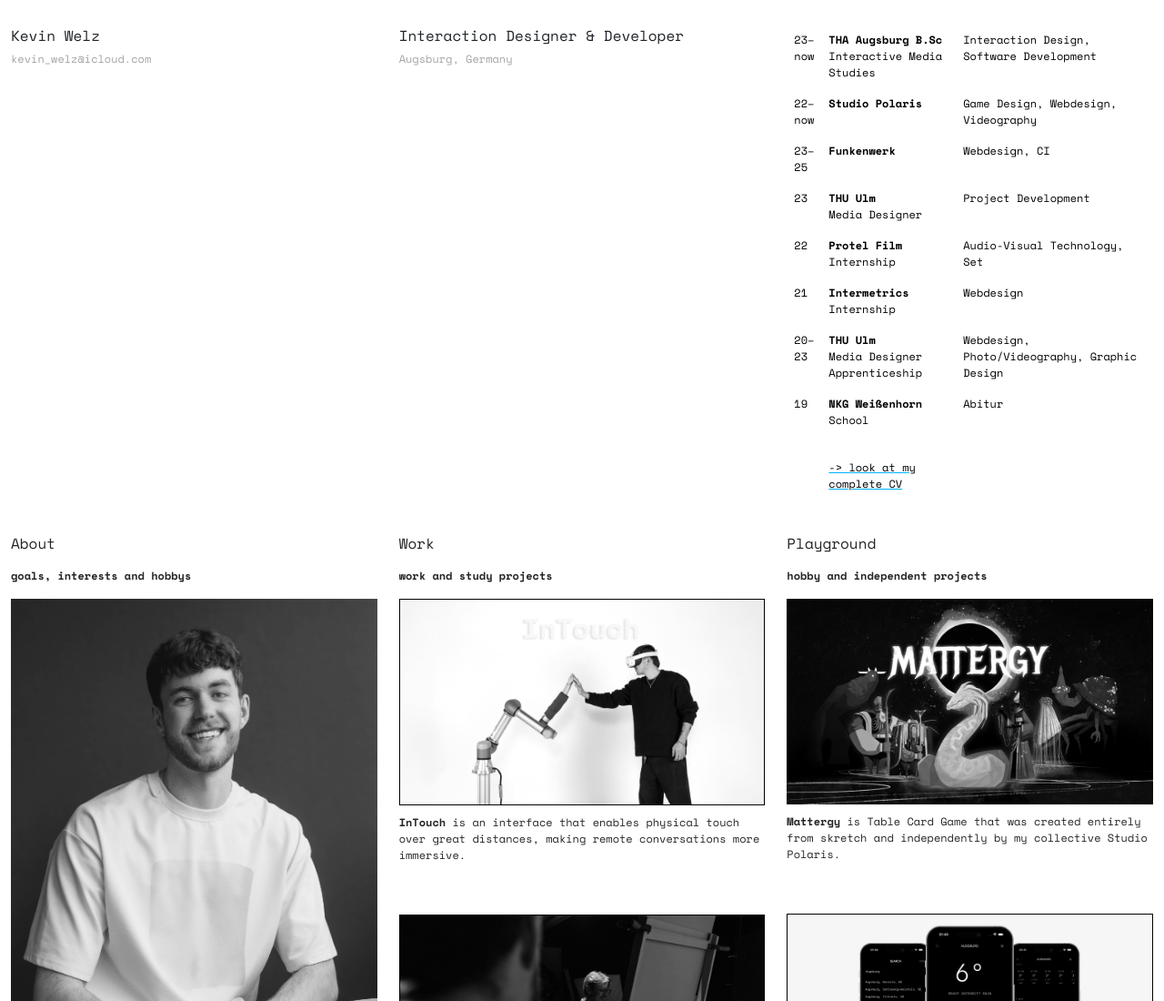
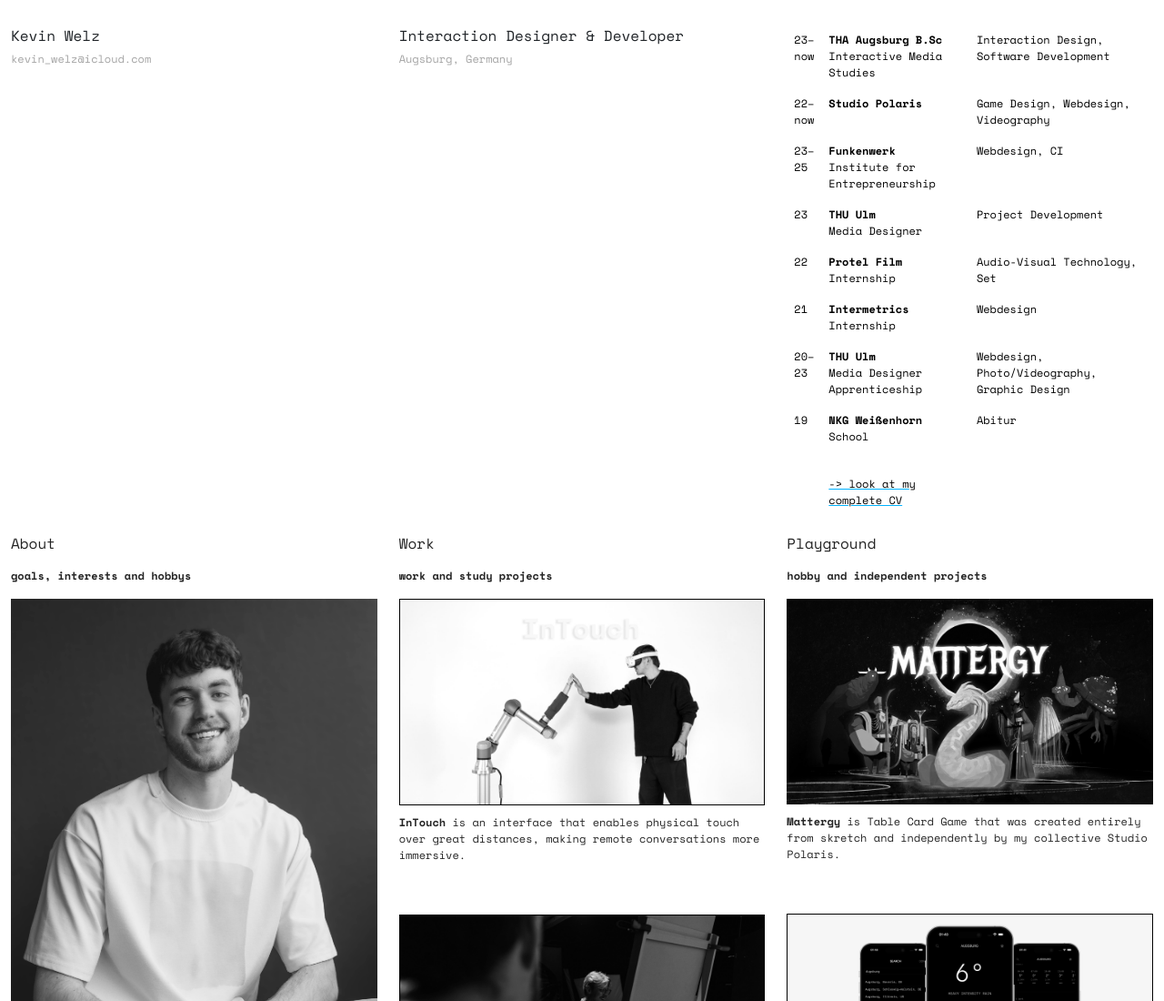
Before and after one commit to welzk/Portfolio25, a plain HTML site: page index.html in a window 1280 px wide. Shown: the top 1100 px of the page at 91% size. Drawn offline with nearby package versions, Linux system fonts and the light colour scheme; some packages are replaced by stand-ins of ours; a script that the page names is missing.

Commit message:
funkenwerk

```diff
--- a/index.html
+++ b/index.html
@@ -539,7 +539,8 @@
                                 <div class="col-md-4"><img class="img-border" src="assets/img/15.jpg" width="100%">
                                 </div>
                                 <div class="col-md-4 d-flex flex-column justify-content-between align-items-md-start">
-                                    <img class="img-border" src="assets/img/16.jpg" width="100%"></div>
+                                    <img class="img-border" src="assets/img/16.jpg" width="100%">
+                                </div>
                             </div>
                             <div class="row" style="transform: translateZ(10px);margin-top: 10px;margin-bottom: 10px;">
                                 <div class="col-md-4 hervorheben"></div>
@@ -591,7 +592,7 @@
                                 </tr>
                                 <tr>
                                     <td style="text-align: left;">23–<br>25</td>
-                                    <td><strong>Funkenwerk</strong></td>
+                                    <td><strong>Funkenwerk</strong><br>Institute for Entrepreneurship</td>
                                     <td>Webdesign, CI</td>
                                 </tr>
                                 <tr>
```
